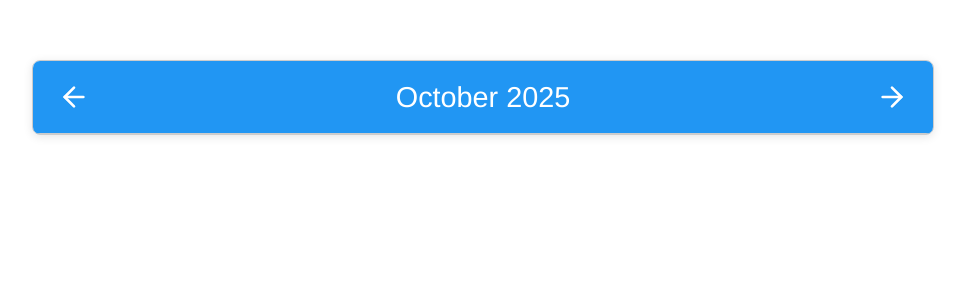
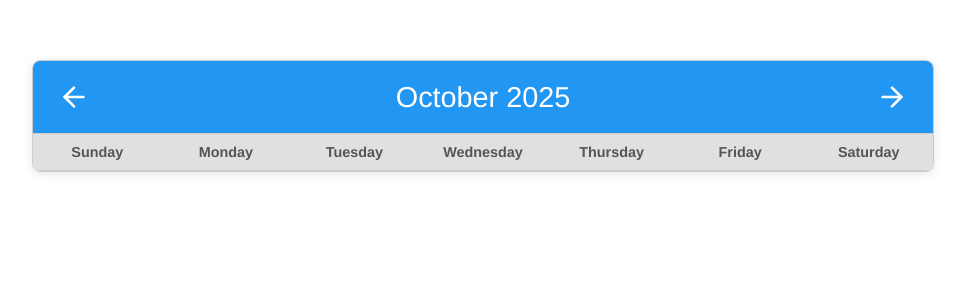
Before and after one commit to KlaytonJr/calendar-app-jobsity, a Vue app: page / in a window 1280 px wide. Shown: the top 300 px of the page, without its empty margins (157-1122 px from the left). Built offline with nearby package versions, Linux system fonts and the light colour scheme.

Commit message:
feat(component): create CalendarWeekdays component

```diff
--- /dev/null
+++ b/src/components/calendar/CalendarWeekdays.vue
@@ -0,0 +1,32 @@
+<template>
+    <div class="weekdays">
+        <div v-for="day in weekdays" :key="day" class="weekday">{{ day }}</div>
+    </div>
+</template>
+
+<script>
+export default {
+    data() {
+        return {
+            weekdays: ['Sunday', 'Monday', 'Tuesday', 'Wednesday', 'Thursday', 'Friday', 'Saturday'],
+        };
+    },
+};
+</script>
+
+<style scoped>
+.weekdays {
+  display: grid;
+  grid-template-columns: repeat(7, 1fr);
+  background-color: #e0e0e0;
+  font-weight: bold;
+  border-bottom: 1px solid #ccc;
+}
+
+.weekday {
+  text-align: center;
+  padding: 10px 0;
+  font-size: 0.9em;
+  color: #555;
+}
+</style>
--- a/src/components/calendar/VCalendar.vue
+++ b/src/components/calendar/VCalendar.vue
@@ -4,15 +4,18 @@
             :monthName="currentMonthName"
             :year="currentYear"
         />
+        <CalendarWeekdays />
     </div>
 </template>
 
 <script>
 import CalendarHeader from './CalendarHeader.vue';
+import CalendarWeekdays from './CalendarWeekdays.vue';
 
 export default {
   components: {
     CalendarHeader,
+    CalendarWeekdays,
   },
   data() {
     return {
```
